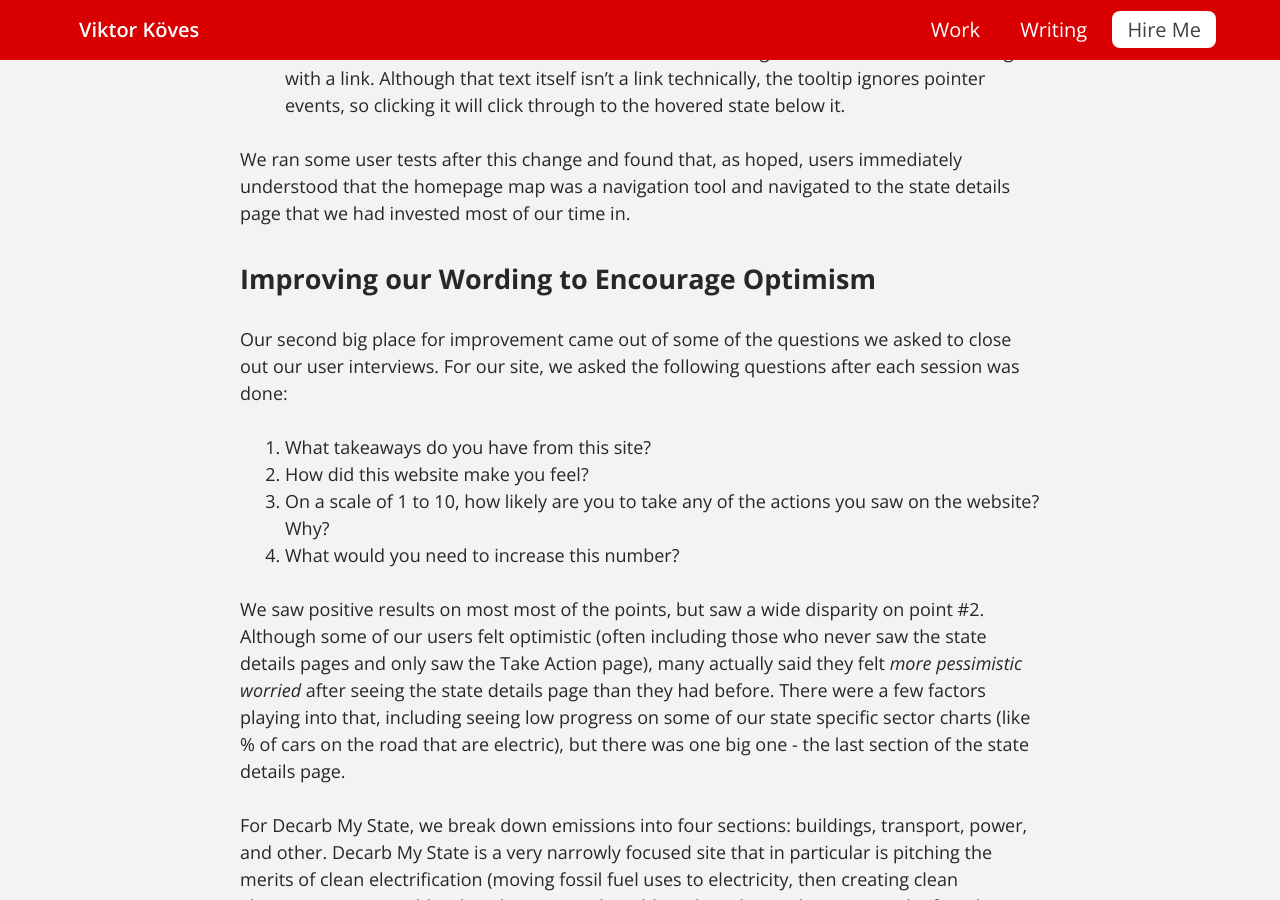
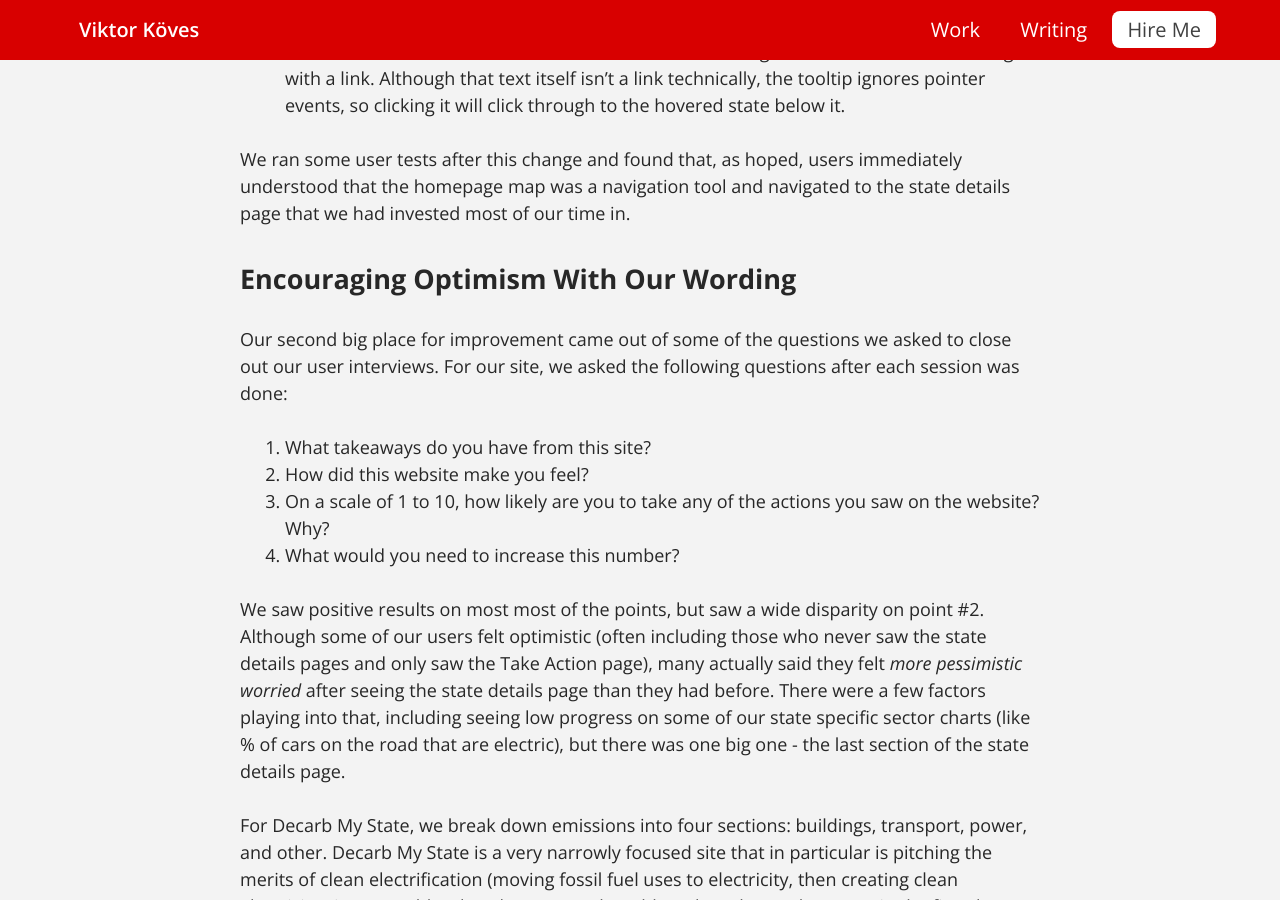
Before and after one commit to vkoves/vkoves.github.io, a Jekyll site: the page built from _posts/2023-03-28-user-interviews.md, in a window 1280 px wide and 900 px high, scrolled down 3263 px. Built offline with Jekyll 4.4.1, drawn with Linux system fonts in a browser that asks for light colours.

Commit message:
Minor text changes

```diff
--- a/_posts/2023-03-28-user-interviews.md
+++ b/_posts/2023-03-28-user-interviews.md
@@ -85,7 +85,7 @@ We ran some user tests after this change and found that, as hoped, users immedia
 the homepage map was a navigation tool and navigated to the state details page that we had invested
 most of our time in.
 
-## Improving our Wording to Encourage Optimism
+## Encouraging Optimism With Our Wording
 
 Our second big place for improvement came out of some of the questions we asked to close out our
 user interviews. For our site, we asked the following questions after each session was done:
@@ -123,7 +123,6 @@ _not fixable_ because we didn't have as much to say on it, and we didn't explain
 To that end, we spent a lot of time thinking through how we could tweak this section, to make sure
 that our users would understand both that there were solutions but also why we wouldn't go into more
 detail about this set of emissions. To that end, we ended up changing this section like so:
-
 
 ![Page showing "Other Emissions" heading with text underneath that says "The last 34% of emissions in Illinois come form other sources. This includes farming, landfills, industry, and leaks from gas pipelines. There's no [one italicized] solution to solve these problems, but there are lots of great ideas:" There is then a list of five ideas with emoji, follow by the text "That doesn't mean there's no solution, it just means that clean electrification doesn't help with these problems, and you could fill a whole book with covering all of them. We need to encourage our politicians to invest in researching new solutions and implementing existing solutions to these problems!](/post-assets/user-stories-decarb/other-after.webp)
 
```
